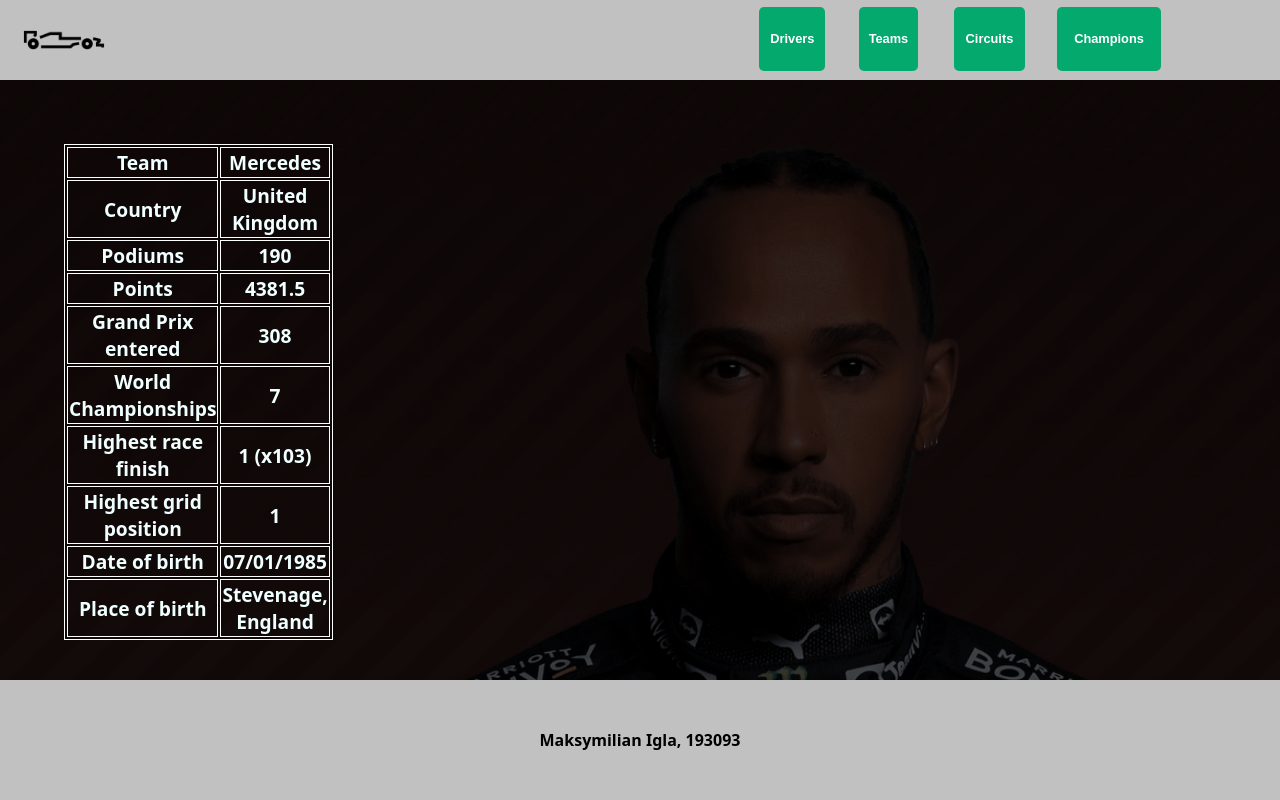
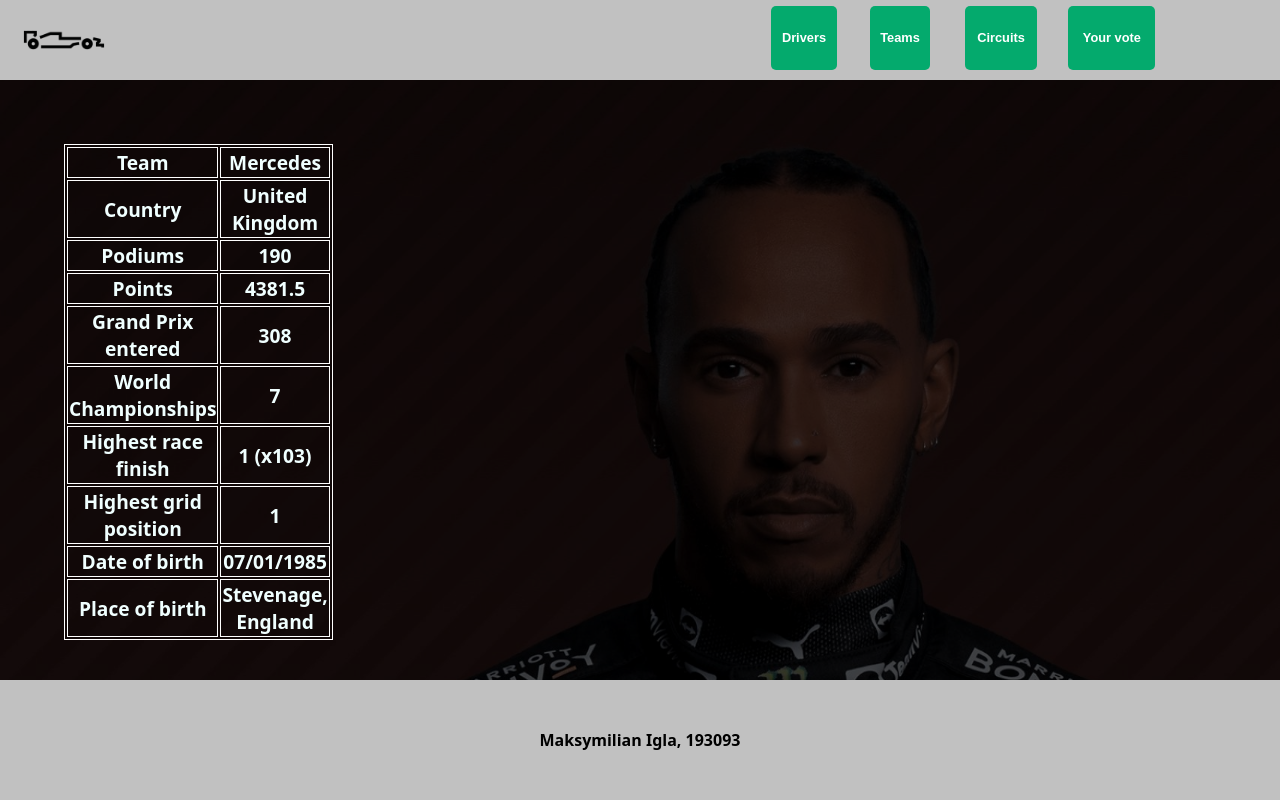
Before and after one commit to maksigla/HiH, a plain HTML site: page subsites/hamilton.html in a window 1280 px wide. Drawn offline with Linux system fonts and the light colour scheme.

Commit message:
Update hamilton.html

```diff
--- a/subsites/hamilton.html
+++ b/subsites/hamilton.html
@@ -61,7 +61,7 @@
             <li class="active"><a href="circuits.html"><button class="dropbtn"><h4>Circuits</h4></button></a>
 
             </li>
-            <li><a href="champions.html"><button class="dropbtn"><h4>Champions</h4></button></a></li>
+            <li><a href="champions.html"><button class="dropbtn"><h4>Your vote</h4></button></a></li>
           </ul>
         </div>
       </div>
```
